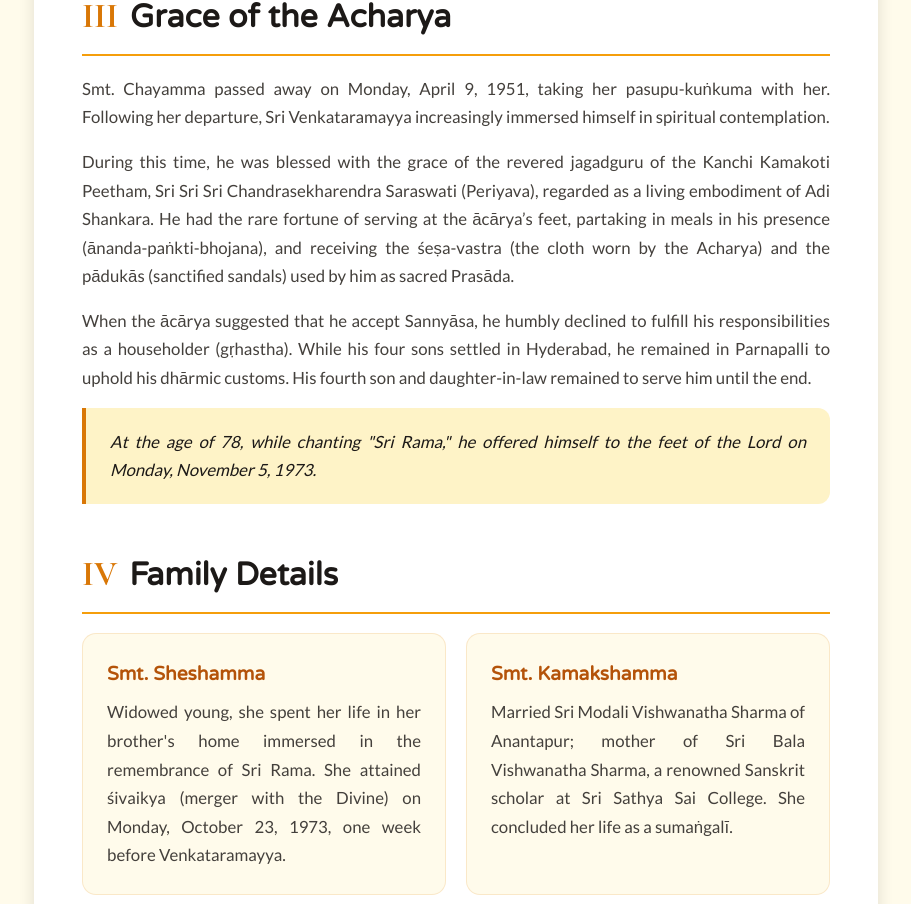
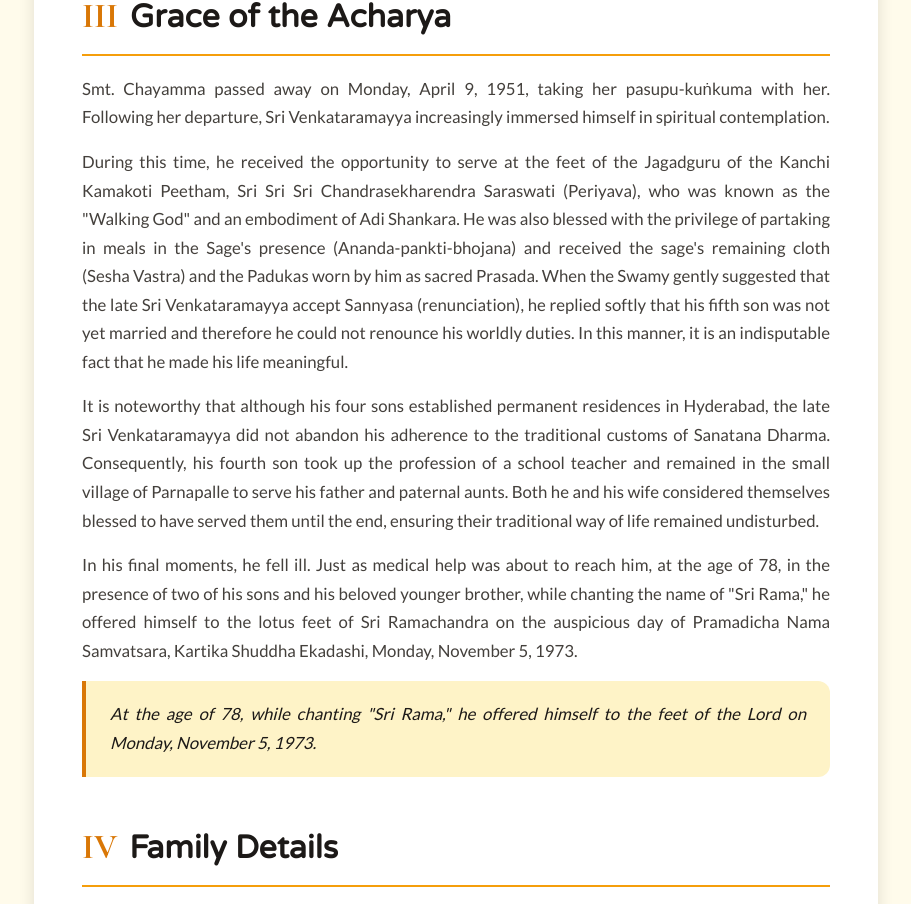
Before and after one commit to vnithin90/bvvb_trust_test, a Next.js app: page /history in a window 1280 px wide. Shown: the part 1670-2574 px from the top of the page, without its empty margins (330-1241 px from the left). Built offline with nearby package versions, Linux system fonts and the light colour scheme; a web font is replaced by a local one.

Commit message:
Revise Sri Venkataramayya's spiritual narrative
Updated the narrative about Sri Venkataramayya's spiritual journey, including details about his interactions with Jagadguru Sri Chandrasekharendra Saraswati and his adherence to traditional customs until his passing.

```diff
--- a/app/history/page.tsx
+++ b/app/history/page.tsx
@@ -176,15 +176,18 @@ export default function History() {
             {lang === 'en' ? (
               <div>
                 <p>Smt. Chayamma passed away on Monday, April 9, 1951, taking her pasupu-kuṅkuma with her. Following her departure, Sri Venkataramayya increasingly immersed himself in spiritual contemplation.</p>
-                <p>During this time, he was blessed with the grace of the revered jagadguru of the Kanchi Kamakoti Peetham, Sri Sri Sri Chandrasekharendra Saraswati (Periyava), regarded as a living embodiment of Adi Shankara. He had the rare fortune of serving at the ācārya’s feet, partaking in meals in his presence (ānanda-paṅkti-bhojana), and receiving the śeṣa-vastra (the cloth worn by the Acharya) and the pādukās (sanctified sandals) used by him as sacred Prasāda.</p>
-                <p>When the ācārya suggested that he accept Sannyāsa, he humbly declined to fulfill his responsibilities as a householder (gṛhastha). While his four sons settled in Hyderabad, he remained in Parnapalli to uphold his dhārmic customs. His fourth son and daughter-in-law remained to serve him until the end.</p>
+                <p>During this time, he received the opportunity to serve at the feet of the Jagadguru of the Kanchi Kamakoti Peetham, Sri Sri Sri Chandrasekharendra Saraswati (Periyava), who was known as the "Walking God" and an embodiment of Adi Shankara. He was also blessed with the privilege of partaking in meals in the Sage's presence (Ananda-pankti-bhojana) and received the sage's remaining cloth (Sesha Vastra) and the Padukas worn by him as sacred Prasada. When the Swamy gently suggested that the late Sri Venkataramayya accept Sannyasa (renunciation), he replied softly that his fifth son was not yet married and therefore he could not renounce his worldly duties. In this manner, it is an indisputable fact that he made his life meaningful.</p>
+                <p>It is noteworthy that although his four sons established permanent residences in Hyderabad, the late Sri Venkataramayya did not abandon his adherence to the traditional customs of Sanatana Dharma. Consequently, his fourth son took up the profession of a school teacher and remained in the small village of Parnapalle to serve his father and paternal aunts. Both he and his wife considered themselves blessed to have served them until the end, ensuring their traditional way of life remained undisturbed.</p>
+                <p>In his final moments, he fell ill. Just as medical help was about to reach him, at the age of 78, in the presence of two of his sons and his beloved younger brother, while chanting the name of "Sri Rama," he offered himself to the lotus feet of Sri Ramachandra on the auspicious day of Pramadicha Nama Samvatsara, Kartika Shuddha Ekadashi, Monday, November 5, 1973.</p>
+
                 <p className="highlight-quote">At the age of 78, while chanting "Sri Rama," he offered himself to the feet of the Lord on Monday, November 5, 1973.</p>
               </div>
             ) : (
               <div>
                 <p>కీ.శే. కుం.సౌ. ఛాయమ్మ గారు ఐదు మంది మగసంతానమును పొంది తరువాత కొలది సంవత్సరములలోనే పసుపు కుంకుమలను వెంటనిడుకొని తాడిమర్రి గ్రామమునందు ఖర నామ సంవత్సర చైత్ర శుద్ధ తదియ సోమవారము అనగా 1951 ఏప్రిల్ 9 తారీకు చివరి శ్వాసను వదిలిరి. తదనంతరము కీ.శే వేంకటరామయ్య గారు ఆధ్యాత్మిక సాధనలో కొనసాగించిరి.</p>
-                <p>ఈ కాలమందే శ్రీ కాంచీపుర పీఠాధీశ్వరులు శ్రీశ్రీశ్రీ చంద్రశేఖరేంద్ర సరస్వతి (పెరియావ) యాతీంద్రుల పాదసేవయు, ఆనందపంక్తి భోజనము, ప్రసాదముగా ఆయన ధరించిన పాదుకలను పొందిరి. శ్రీ స్వామి వారు సన్యాశాశ్రమమును గైకొనుమని అడుగగా తన ఐదవ కొడుకు వివాహము కాలేదని సుతిమెత్తగా సమాధానమిడిరి.</p>
-                <p>ఆయన నాలుగవ కుమారుడు తండ్రి, మేనత్తల సేవార్థము బడిపంతులు వృత్తిని చేపట్టి పార్లపల్లె కుగ్రామమునందే ఉండి చివరి వరకు ఆ భార్యాభర్తలు సేవించి ధన్యులైనారు. ఆయన తన 78 సంవత్సరముల వయస్సులో "శ్రీరామ" నామము జపిస్తూ ప్రమాదీచ నామ సంవత్సర కార్తీక శుద్ధ ఏకాదశి సోమవారము అనగా 1973 నవంబరు 5 వ తారీకు శ్రీరామచంద్రుని పాదపద్మములకు తనను తాను సమర్పణము చేసుకొన్నారు.</p>
+                <p>ఈ కాలమందే శ్రీ కాంచీపుర పీఠాధీశ్వరులు, ఆది శంకర స్వరూపులు, నడిచే దేవుడు అని పేరుగాంచిన శ్రీశ్రీశ్రీ చంద్రశేఖరేంద్ర సరస్వతి (పెరియావ) యాతీంద్రుల పాదసేవయు, ఆనందపంక్తి భోజనము, ప్రసాదముగా ఆయన శేష వస్త్రము, ఆయన ధరించిన పాదుకలను పొందిరి. శ్రీ స్వామి వారు కీ.శే. వేంకటరామయ్య గారిని సన్యాశాశ్రమమును గైకొనుమని అడుగగా ఆయన తన ఐదవ కొడుకు వివాహము కాలేదనియు అందువలన సన్యసించుట విలుకాదనియు సుతిమెత్తగా సమాధానమిడిరి.  ఈ విధముగా ఆయన తన జన్మను సార్థకము కావించుకున్నారు అని చెప్పడం నిర్వివాదాంశము.</p>
+                <p>కీ.శే. వేంకటరామయ్య గారు తన నలుగురు కొడుకులు హైదరాబాదులో స్థిర నివాసములు ఏర్పరచుకున్నప్పటికీ ఆయన సనాతన ధర్మ ఆచార వ్యవహారములను విడిచి వెళ్లక పోవడం గమనార్హం. అందువలన ఆయన నాలుగవ కుమారుడు తండ్రి, మేనత్తల  సేవార్థము బడిపంతులు వృత్తిని చేపట్టి పార్లపల్లె కుగ్రామమునందే ఉండి వారి ఆచార వ్యవహారములకు భంగము కలగకుండునట్లు చివరి వరకు ఆ భార్యాభర్తలు సేవించి ధన్యులైనారు. </p>
+                <p>ఆయన తన చివరి ఘడియలలో అస్వస్థతకు గురి అయ్యి, వైద్యుడి సహాయము అందునంతలోనే తన 78 సంవత్సరముల వయస్సులో ఇద్దరు కుమారులు మరియు తనకు ప్రియమైన తమ్ముడి సమక్షంలో "శ్రీరామ" నామము జపిస్తూ ప్రమాదీచ నామ సంవత్సర కార్తీక శుద్ధ ఏకాదశి సోమవారము పర్వదినమున అనగా 1973 నవంబరు 5 వ తారీకు శ్రీరామచంద్రుని పాదపద్మముల కు తనను తాను సమర్పణము చేసుకొన్నారు.</p>
               </div>
             )}
           </section>
```
